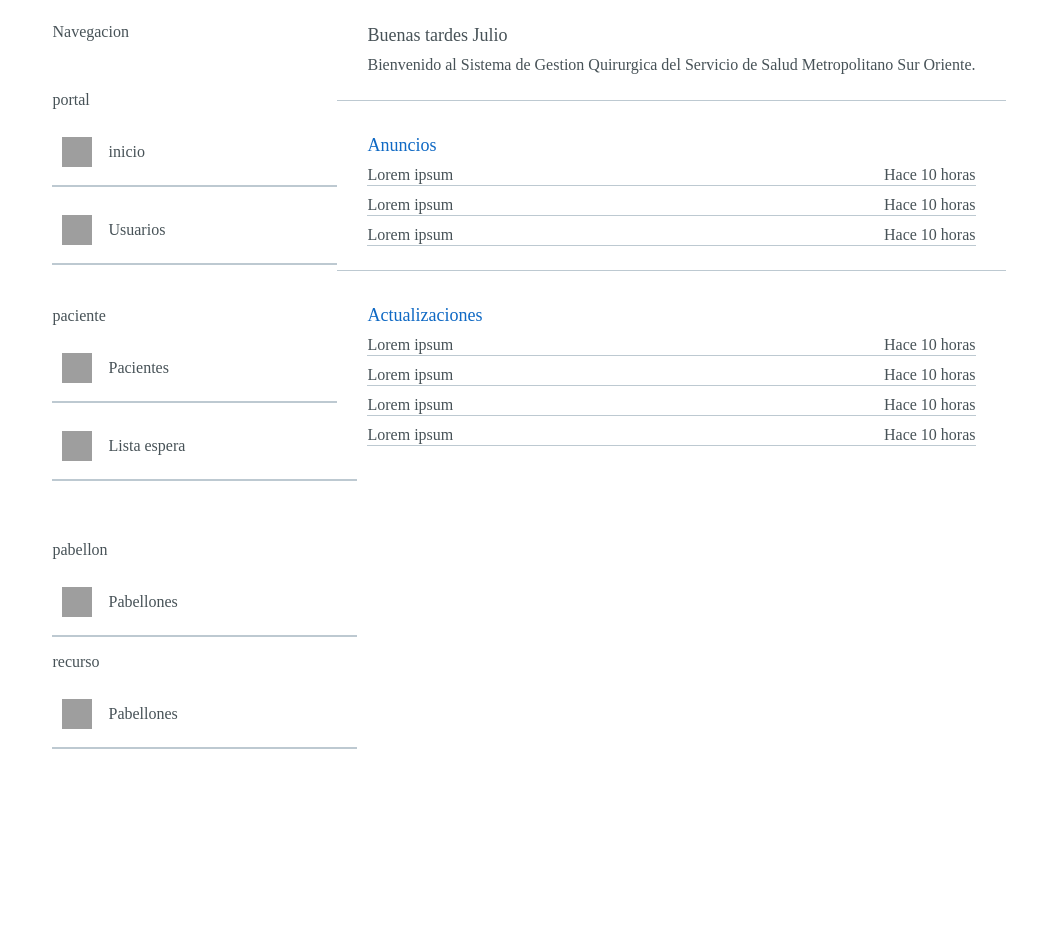
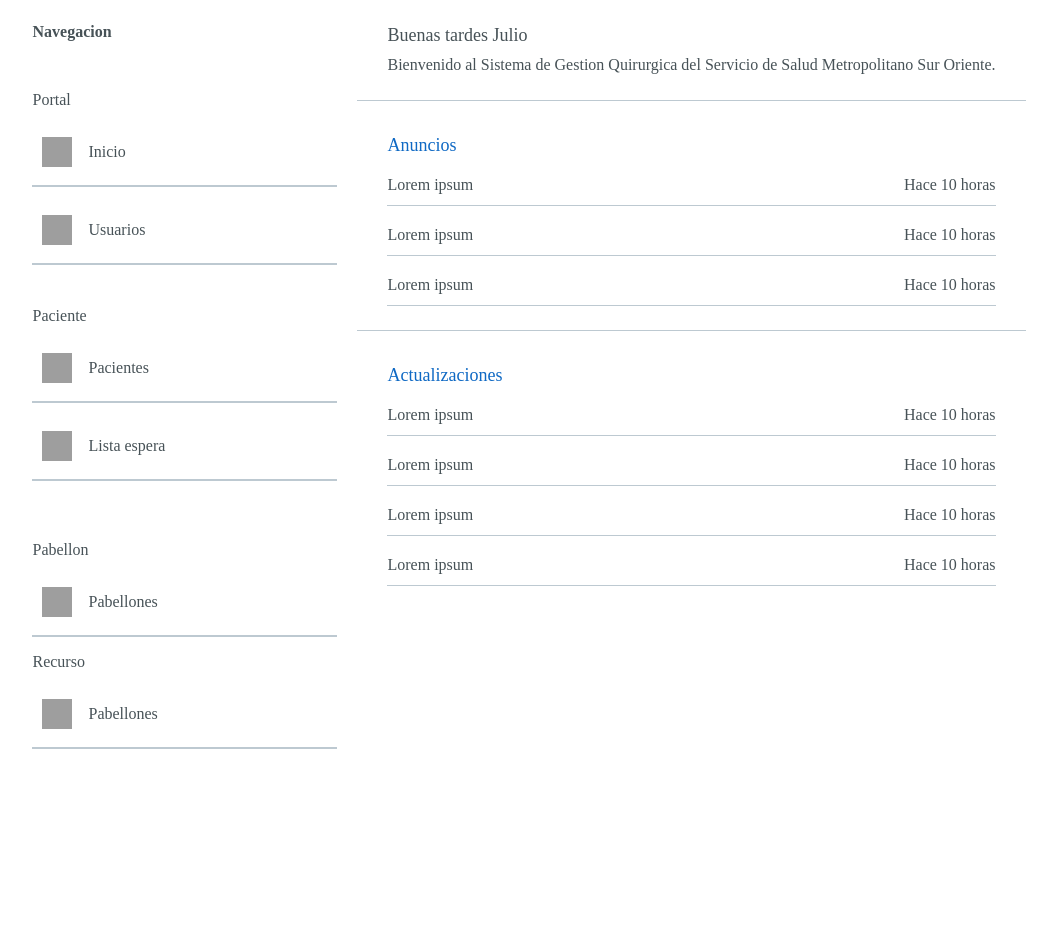
Before and after one commit to Sacroxz/pq-web, a Flask app: page / in a window 1280 px wide; the page is wider, and only the part inside the window is pictured. Shown: the part 300-1229 px from the top of that part, without its empty margins (111-1168 px from the left). Run offline with Flask 2, Linux system fonts and the light colour scheme; grey boxes are pictures that could not be loaded.

Commit message:
Updated styling for home

```diff
--- a/static/css/global.css
+++ b/static/css/global.css
@@ -7,6 +7,11 @@
   font-family: 'gobCL';
   src: local('static/fonts/gobCL_Regular.otf') format("opentype");
 }
+@font-face {
+  font-family: 'gobCL';
+  font-weight: 600;
+  src: local('static/fonts/gobCL_Bold.otf') format("opentype");
+}
 
 body {
   font-family: 'gobCL';
--- a/static/css/home.css
+++ b/static/css/home.css
@@ -9,4 +9,5 @@
 .wrapper-column {
   display: flex;
   flex-direction: row;
+  gap: 40px;
 }
--- a/static/css/prueba2.css
+++ b/static/css/prueba2.css
@@ -71,6 +71,7 @@
     background: #FFFFFF;
     box-shadow: inset 0px -1px 0px #BDC9D1;
     width: 100%;
+    padding: 10px 0px;
 }
 
 .letra3{
--- a/static/css/style.css
+++ b/static/css/style.css
@@ -133,16 +133,15 @@
     align-items: flex-start;
     padding: 0px;
     gap: 8px;
-
     width: 285px;
-
-
-
 /* Inside auto layout */
 
 flex: none;
 order: 1;
 flex-grow: 0;
+}
+.nav-title {
+    font-weight: 600;
 }
 .casillanav{
     display: flex;
@@ -150,26 +149,17 @@
     align-items: center;
     padding: 10px;
     gap: 16px;
-
     width: 285px;
     height: 50px;
-
     background: #FFFFFF;
     box-shadow: inset 0px -2px 0px #BDC9D1;
-
-/* Inside auto layout */
-
     flex: none;
     order: 1;
     flex-grow: 0;
 }
-.icon{
+.icon {
     width: 30px;
     height: 30px;
-
-
-/* Inside auto layout */
-
     flex: none;
     order: 0;
     flex-grow: 0;
--- a/templates/components/navigate.html
+++ b/templates/components/navigate.html
@@ -1,11 +1,11 @@
 <div class="nav">
     <div class="portal">
-        <p>Navegacion</p>
+        <p class="nav-title">Navegacion</p>
         <div class="portal2">
-            <p>portal</p>
+            <p>Portal</p>
             <div class="casillanav">
                 <img class="icon" src="https://cdn-icons-png.flaticon.com/512/263/263115.png" alt="icon">
-                <p>inicio</p>
+                <p>Inicio</p>
 
             </div>
             <div class="casillanav">
@@ -16,7 +16,7 @@
         </div>
         <div class="portal2">
             <br>
-            <p>paciente</p>
+            <p>Paciente</p>
             <div class="casillanav">
                 <img class="icon" src="https://w7.pngwing.com/pngs/406/844/png-transparent-computer-icons-person-user-spark-icon-people-share-icon-user.png" alt="icon">
                 <p>Pacientes</p>
@@ -31,14 +31,14 @@
         <br>
         <div class="portal2">
             <br><br>
-            <p>pabellon</p>
+            <p>Pabellon</p>
             <div class="casillanav">
                 <img class="icon" src="https://img2.freepng.es/20190418/olo/kisspng-computer-icons-vector-graphics-hospital-clip-art-m-hospital-png-icons-and-graphics-png-repo-free-pn-5cb93a45cb5912.8964267715556429498329.jpg" alt="icon">
                 <p>Pabellones</p>
             </div>
         </div>
         <div class="portal2">
-            <p>recurso</p>
+            <p>Recurso</p>
             <div class="casillanav">
                 <img class="icon" src="https://e7.pngegg.com/pngimages/943/533/png-clipart-computer-icons-box-box-miscellaneous-angle.png" alt="icon">
                 <p>Pabellones</p>
```
Lines whose indentation alone changed are shown as unchanged.
